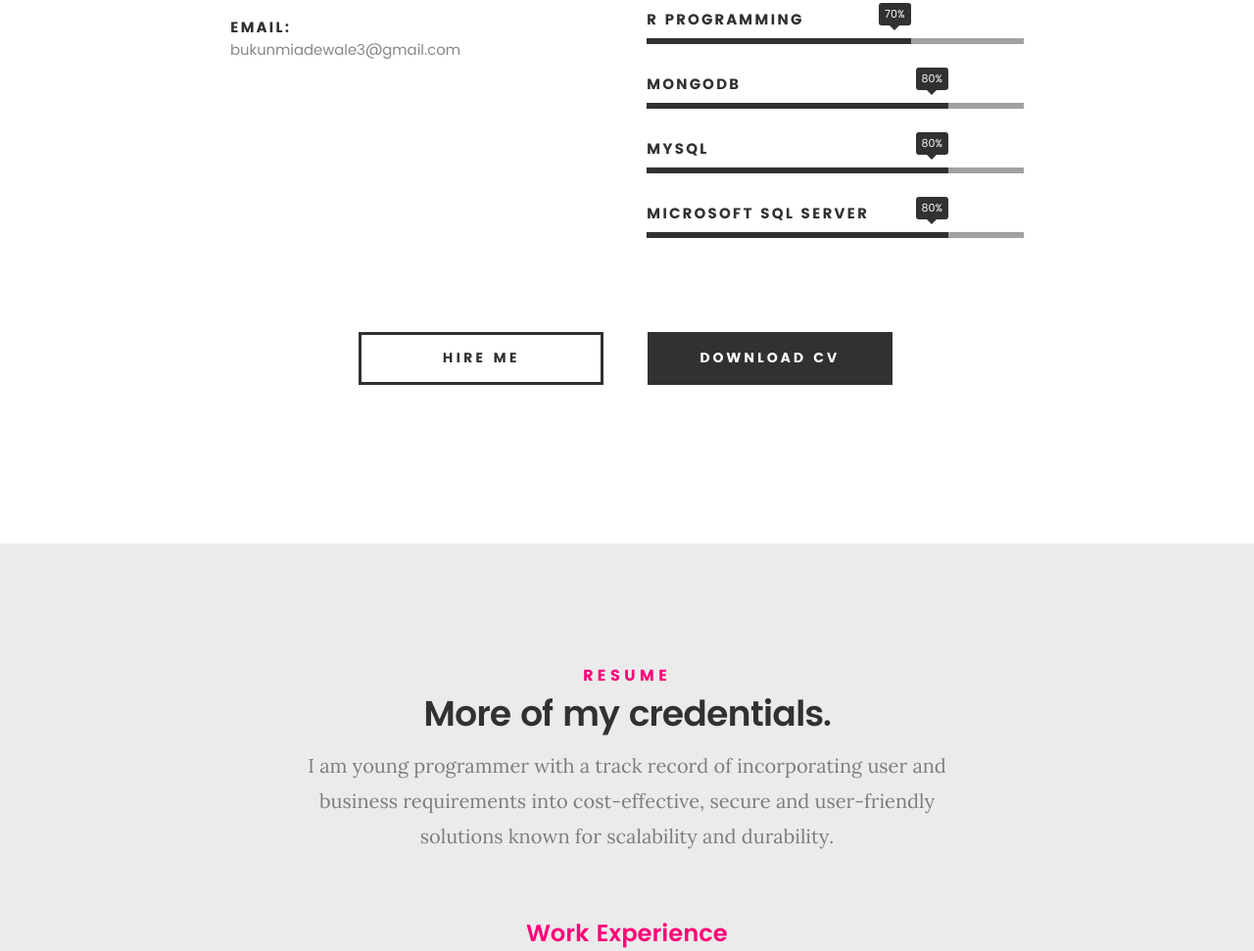
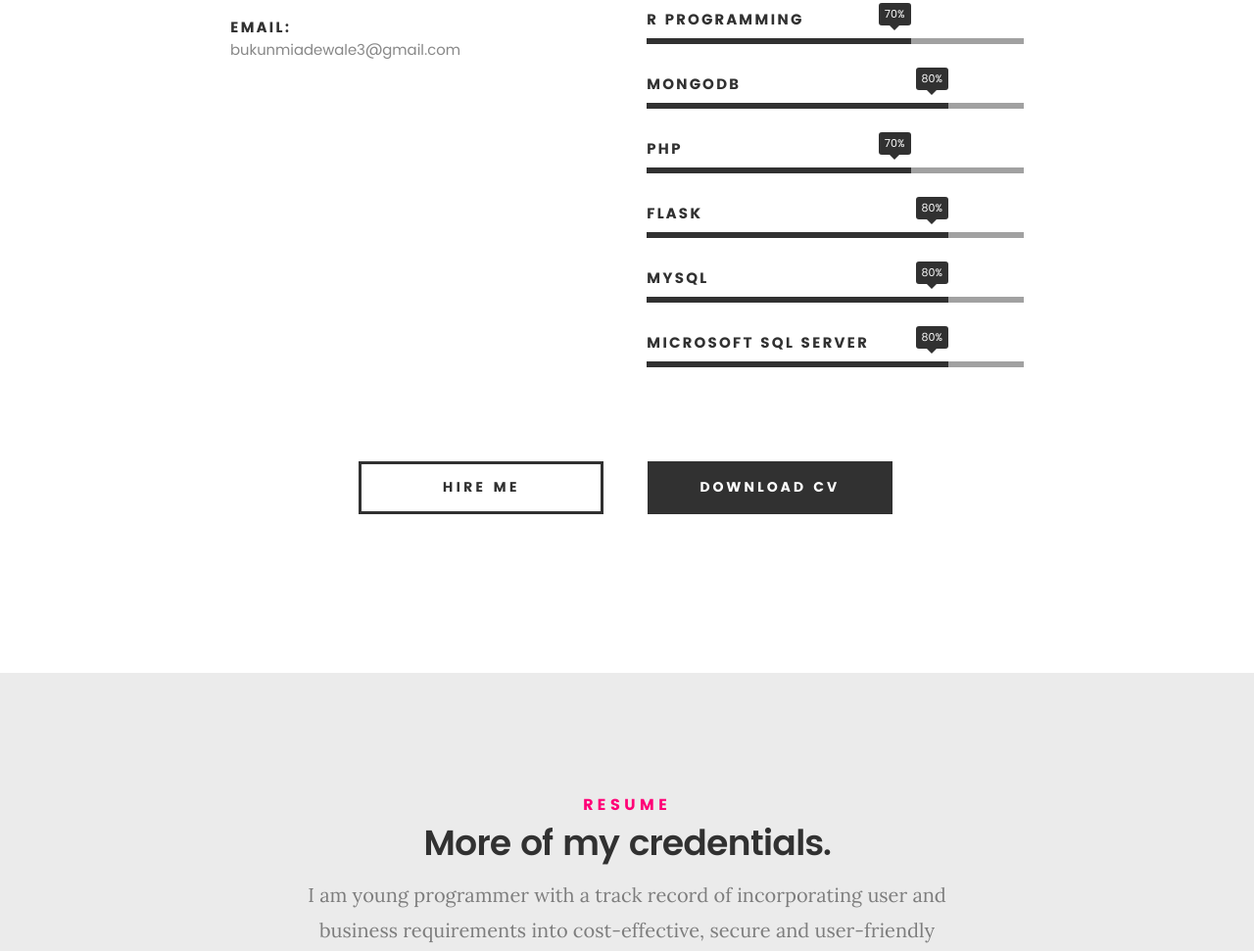
Before and after one commit to IanJasperr/ianjasperr.github.io, a plain HTML site: page index.html in a window 1280 px wide. Shown: the part 1640-2611 px from the top of the page at 98% size. Drawn offline with Linux system fonts and the light colour scheme; files whose address does not match are found by name.

Commit message:
Update index.html

```diff
--- a/index.html
+++ b/index.html
@@ -184,6 +184,14 @@
 				   <li>
 				   	<div class="progress percent80"><span>80%</span></div>
 				   	<strong>MongoDB</strong>
+				   </li>
+				   <li>
+				   	<div class="progress percent70"><span>70%</span></div>
+				   	<strong>PHP</strong>
+				   </li>
+				   <li>
+				   	<div class="progress percent80"><span>80%</span></div>
+				   	<strong>Flask</strong>
 				   </li>
 				   <li>
 				   	<div class="progress percent80"><span>80%</span></div>
```
